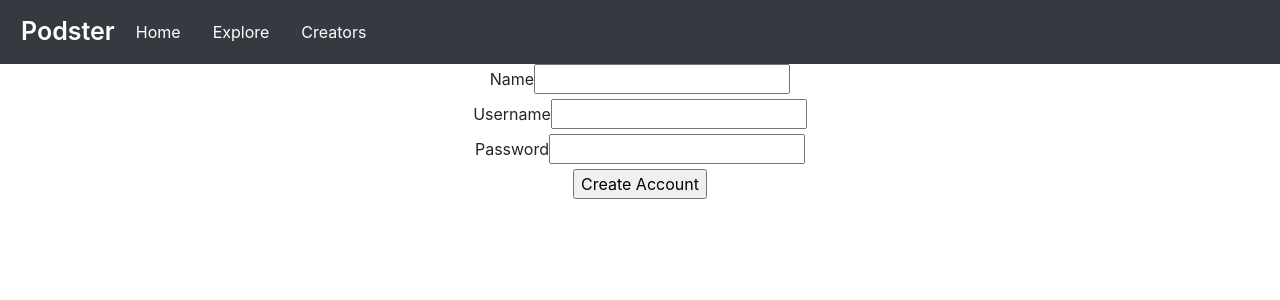
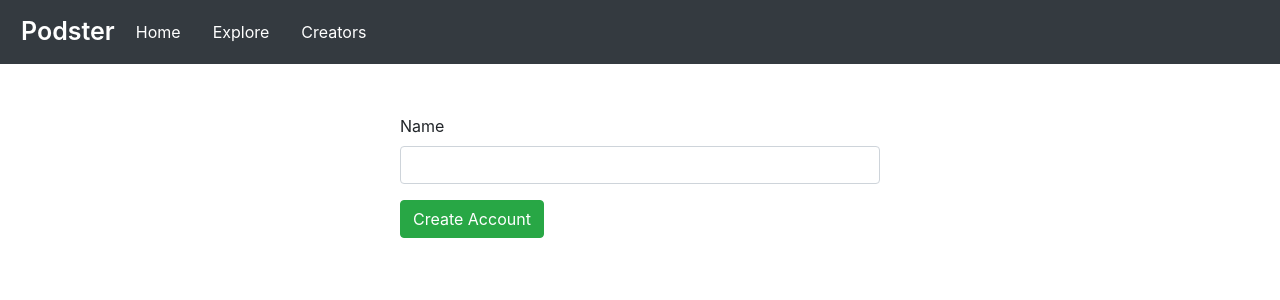
Before and after one commit to wrowston/podster, a React (Create React App) app in the folder client/: page /creatorSignUp in a window 1280 px wide. Shown: the top 300 px of the page. Built offline with nearby package versions, Linux system fonts and the light colour scheme.

Commit message:
styled new creator form

```diff
--- a/client/src/components/creator/NewCreator.js
+++ b/client/src/components/creator/NewCreator.js
@@ -32,33 +32,18 @@ export default class NewCreator extends Component {
 
     render() {
         return (
-            <div>
+            <div class='form-wrapper'>
                 <form onSubmit={this.onSubmit}>
-                    <div>
+                    <div class="form-group">
                         <label htmlFor='name'>Name</label>
                         <input
                             type='text'
+                            class='form-control'
                             name='name'
                             onChange={this.handleChange}
                             value={this.state.creator.name} />
                     </div>
-                    <div>
-                        <label htmlFor='userName'>Username</label>
-                        <input
-                            type='text'
-                            name='userName'
-                            onChange={this.handleChange}
-                            value={this.state.creator.userName} />
-                    </div>
-                    <div>
-                        <label htmlFor='password'>Password</label>
-                        <input
-                            type='password'
-                            name='password'
-                            onChange={this.handleChange}
-                            value={this.state.creator.password} />
-                    </div>
-                    <input type='submit' value='Create Account' />
+                    <input type='submit' value='Create Account' class='btn btn-success' />
                 </form>
 
             </div>
```
